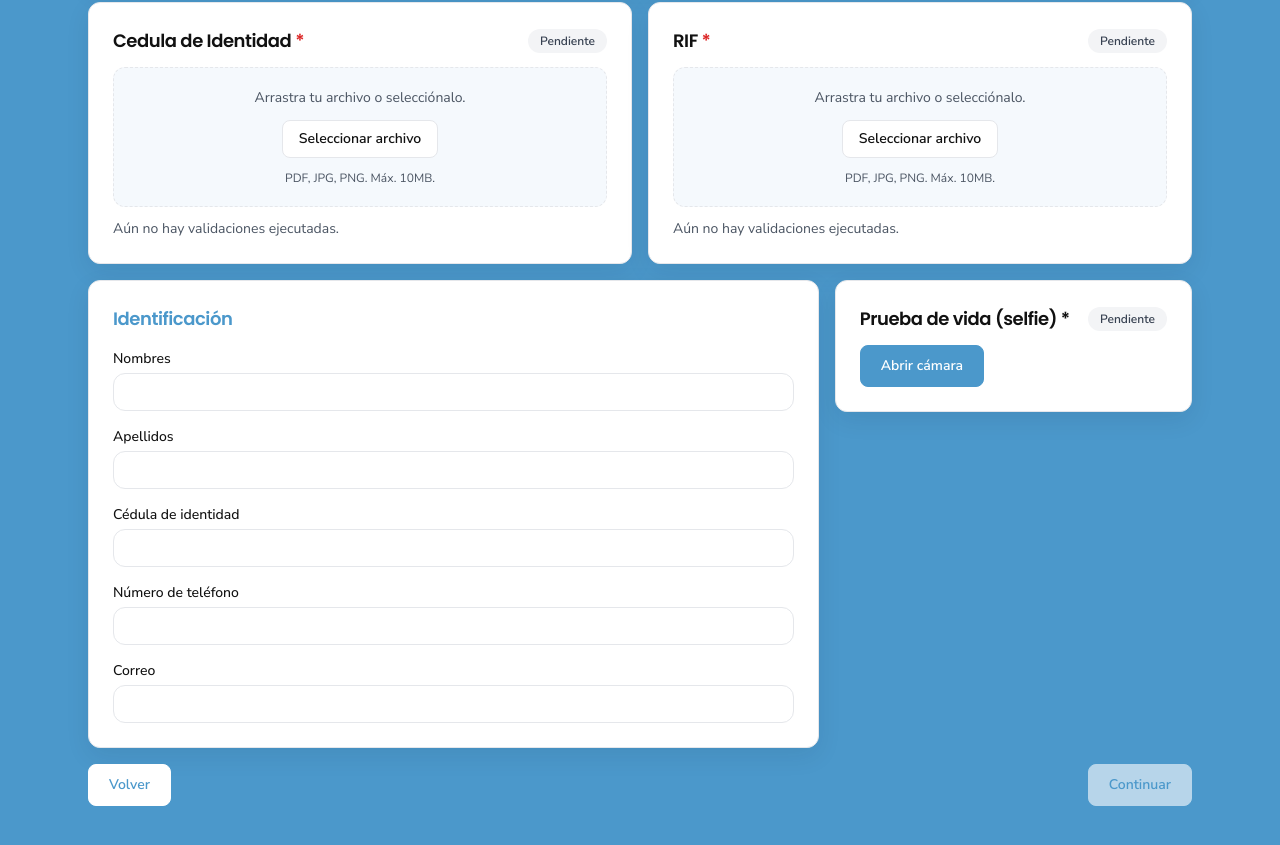
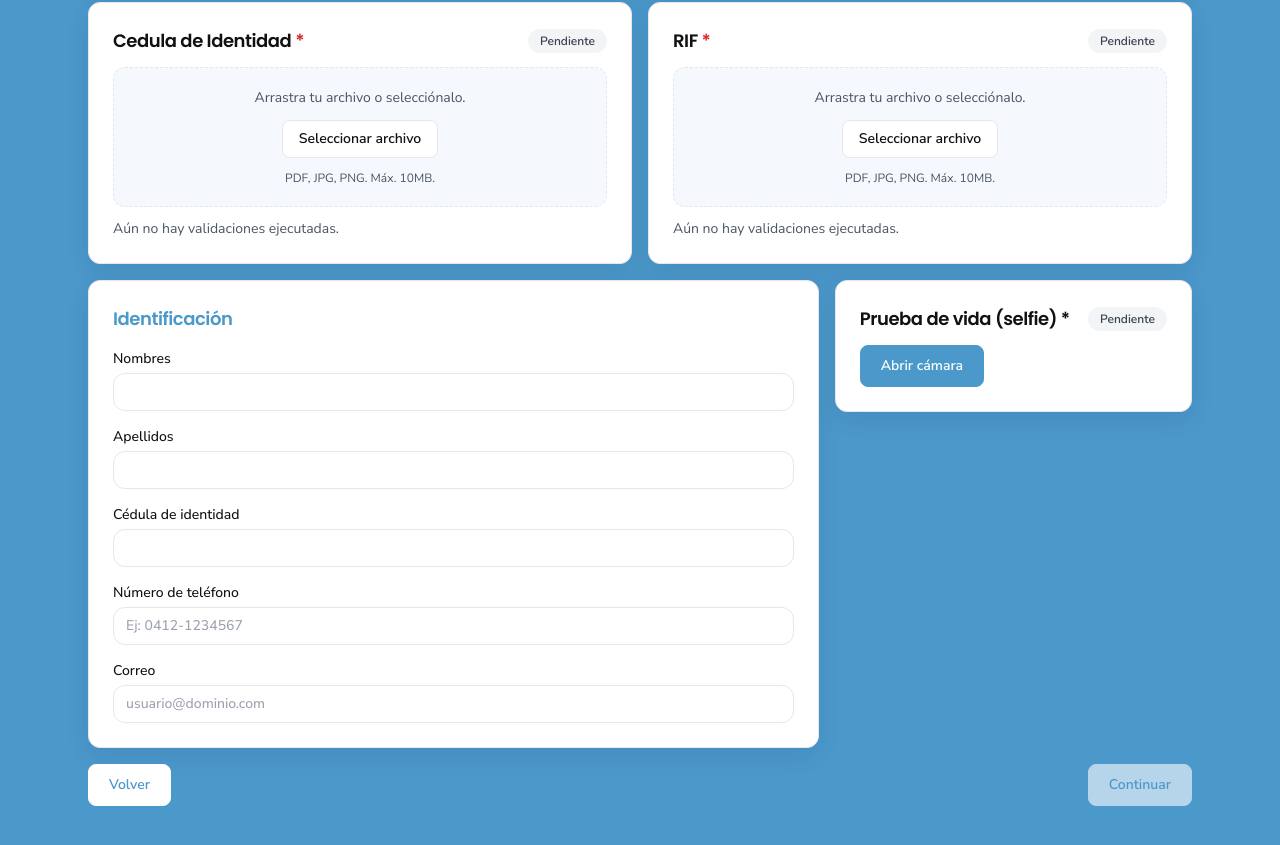
Before and after one commit to mlastra-dana/Portal_Ubi, a React (Vite) app: page /recaudos in a window 1280 px wide. Shown: the part 283-1128 px from the top of the page. Built offline with nearby package versions, Linux system fonts and the light colour scheme.

Commit message:
modified:   src/pages/Recaudos.tsx

```diff
--- a/src/pages/Recaudos.tsx
+++ b/src/pages/Recaudos.tsx
@@ -17,6 +17,15 @@ const hasImagesNoCoincide = (items: CommerceImageItem[]): boolean =>
   items.some((item) => item.analysis?.validationResult === 'NO COINCIDE');
 const hasUploaded = (items: UploadedDocumentResult[]): boolean => items.length > 0;
 const buildRegistro = (): string => `EXP-${Date.now().toString().slice(-8)}`;
+const PHONE_EXAMPLE = '0412-1234567 o +58 412-1234567';
+const isValidEmail = (value: string): boolean => /^[^\s@]+@[^\s@]+\.[^\s@]{2,}$/.test(value.trim());
+const isValidVenezuelanPhone = (value: string): boolean => {
+  const digits = value.replace(/\D/g, '');
+  const mobileCodes = new Set(['412', '414', '416', '424', '426']);
+  if (digits.startsWith('58') && digits.length === 12) return mobileCodes.has(digits.slice(2, 5));
+  if (digits.startsWith('0') && digits.length === 11) return mobileCodes.has(digits.slice(1, 4));
+  return false;
+};
 const splitFullName = (value: string): { nombres: string; apellidos: string } => {
   const clean = value.trim().replace(/\s+/g, ' ');
   if (!clean) return { nombres: '', apellidos: '' };
@@ -108,9 +117,20 @@ export default function Recaudos() {
     setRepCedula(cedulaNumero ?? '');
   }, [juridicaRepresentantes]);
 
+  const naturalPhoneInvalid = useMemo(() => naturalTelefono.trim() !== '' && !isValidVenezuelanPhone(naturalTelefono), [naturalTelefono]);
+  const naturalEmailInvalid = useMemo(() => naturalCorreo.trim() !== '' && !isValidEmail(naturalCorreo), [naturalCorreo]);
   const naturalDataReady = useMemo(
-    () => Boolean(naturalNombres.trim() && naturalApellidos.trim() && naturalCedulaId.trim() && naturalTelefono.trim() && naturalCorreo.trim()),
-    [naturalApellidos, naturalCedulaId, naturalCorreo, naturalNombres, naturalTelefono]
+    () =>
+      Boolean(
+        naturalNombres.trim() &&
+          naturalApellidos.trim() &&
+          naturalCedulaId.trim() &&
+          naturalTelefono.trim() &&
+          naturalCorreo.trim() &&
+          !naturalPhoneInvalid &&
+          !naturalEmailInvalid
+      ),
+    [naturalApellidos, naturalCedulaId, naturalCorreo, naturalEmailInvalid, naturalNombres, naturalPhoneInvalid, naturalTelefono]
   );
 
   const naturalStep1Ready = useMemo(
@@ -123,6 +143,8 @@ export default function Recaudos() {
     [naturalHasNoCoincide, naturalImages]
   );
 
+  const repPhoneInvalid = useMemo(() => repTelefono.trim() !== '' && !isValidVenezuelanPhone(repTelefono), [repTelefono]);
+  const repEmailInvalid = useMemo(() => repCorreo.trim() !== '' && !isValidEmail(repCorreo), [repCorreo]);
   const juridicaDataReady = useMemo(
     () =>
       Boolean(
@@ -132,9 +154,11 @@ export default function Recaudos() {
           repApellidos.trim() &&
           repCedula.trim() &&
           repTelefono.trim() &&
-          repCorreo.trim()
+          repCorreo.trim() &&
+          !repPhoneInvalid &&
+          !repEmailInvalid
       ),
-    [juridicaRazonSocial, juridicaRifEmpresa, repApellidos, repCedula, repCorreo, repNombres, repTelefono]
+    [juridicaRazonSocial, juridicaRifEmpresa, repApellidos, repCedula, repCorreo, repEmailInvalid, repNombres, repPhoneInvalid, repTelefono]
   );
 
   const juridicaStep1Ready = useMemo(
@@ -161,8 +185,8 @@ export default function Recaudos() {
     nombres: !naturalNombres.trim(),
     apellidos: !naturalApellidos.trim(),
     cedulaId: !naturalCedulaId.trim(),
-    telefono: !naturalTelefono.trim(),
-    correo: !naturalCorreo.trim()
+    telefono: !naturalTelefono.trim() || naturalPhoneInvalid,
+    correo: !naturalCorreo.trim() || naturalEmailInvalid
   };
   const naturalMissingFieldsStep1: string[] = [
     ...(naturalMissing.cedula ? ['Cédula de identidad'] : []),
@@ -171,8 +195,8 @@ export default function Recaudos() {
     ...(naturalMissing.nombres ? ['Nombres'] : []),
     ...(naturalMissing.apellidos ? ['Apellidos'] : []),
     ...(naturalMissing.cedulaId ? ['Cédula de identidad (número)'] : []),
-    ...(naturalMissing.telefono ? ['Número de teléfono'] : []),
-    ...(naturalMissing.correo ? ['Correo'] : [])
+    ...(naturalMissing.telefono ? [`Número de teléfono (formato VE: ${PHONE_EXAMPLE})`] : []),
+    ...(naturalMissing.correo ? ['Correo (formato válido: usuario@dominio.com)'] : [])
   ];
   const naturalMissingFieldsStep2: string[] = [
     ...(!isImagesComplete(naturalImages) ? ['Imágenes del comercio (faltan adjuntos)'] : []),
@@ -191,8 +215,8 @@ export default function Recaudos() {
     repNombres: !repNombres.trim(),
     repApellidos: !repApellidos.trim(),
     repCedula: !repCedula.trim(),
-    repTelefono: !repTelefono.trim(),
-    repCorreo: !repCorreo.trim()
+    repTelefono: !repTelefono.trim() || repPhoneInvalid,
+    repCorreo: !repCorreo.trim() || repEmailInvalid
   };
   const juridicaMissingFieldsStep1: string[] = [
     ...(juridicaMissing.rif ? ['RIF'] : []),
@@ -204,8 +228,8 @@ export default function Recaudos() {
     ...(juridicaMissing.repNombres ? ['Nombres del representante'] : []),
     ...(juridicaMissing.repApellidos ? ['Apellidos del representante'] : []),
     ...(juridicaMissing.repCedula ? ['Cédula del representante (número)'] : []),
-    ...(juridicaMissing.repTelefono ? ['Número de teléfono del representante'] : []),
-    ...(juridicaMissing.repCorreo ? ['Correo del representante'] : [])
+    ...(juridicaMissing.repTelefono ? [`Número de teléfono del representante (formato VE: ${PHONE_EXAMPLE})`] : []),
+    ...(juridicaMissing.repCorreo ? ['Correo del representante (formato válido: usuario@dominio.com)'] : [])
   ];
   const juridicaMissingFieldsStep2: string[] = [
     ...(!isImagesComplete(juridicaImages) ? ['Imágenes del comercio (faltan adjuntos)'] : []),
@@ -382,8 +406,11 @@ export default function Recaudos() {
                   <label className="text-sm font-medium text-ubii-black">
                     Número de teléfono
                     <input
+                      type="tel"
+                      inputMode="tel"
+                      placeholder="Ej: 0412-1234567"
                       value={naturalTelefono}
-                      onChange={(event) => setNaturalTelefono(event.target.value)}
+                      onChange={(event) => setNaturalTelefono(event.target.value.replace(/[^\d+\s()-]/g, ''))}
                       className={`mt-1 w-full rounded-xl border bg-white px-3 py-2 text-sm text-ubii-black ${
                         naturalStep1Tried && naturalMissing.telefono ? missingInputClass : 'border-ubii-border'
                       }`}
@@ -393,12 +420,17 @@ export default function Recaudos() {
                     Correo
                     <input
                       type="email"
+                      inputMode="email"
+                      placeholder="usuario@dominio.com"
                       value={naturalCorreo}
                       onChange={(event) => setNaturalCorreo(event.target.value)}
                       className={`mt-1 w-full rounded-xl border bg-white px-3 py-2 text-sm text-ubii-black ${
                         naturalStep1Tried && naturalMissing.correo ? missingInputClass : 'border-ubii-border'
                       }`}
                     />
+                    {naturalStep1Tried && naturalEmailInvalid ? (
+                      <span className="mt-1 block text-xs text-red-600">Ingresa un correo válido. Ejemplo: usuario@dominio.com</span>
+                    ) : null}
                   </label>
                 </div>
               </section>
@@ -575,8 +607,11 @@ export default function Recaudos() {
                     <label className="text-sm font-medium text-ubii-black">
                       Número de teléfono
                       <input
+                        type="tel"
+                        inputMode="tel"
+                        placeholder="Ej: 0412-1234567"
                         value={repTelefono}
-                        onChange={(event) => setRepTelefono(event.target.value)}
+                        onChange={(event) => setRepTelefono(event.target.value.replace(/[^\d+\s()-]/g, ''))}
                         className={`mt-1 w-full rounded-xl border bg-white px-3 py-2 text-sm text-ubii-black ${
                           juridicaStep1Tried && juridicaMissing.repTelefono ? missingInputClass : 'border-ubii-border'
                         }`}
@@ -586,12 +621,17 @@ export default function Recaudos() {
                       Correo
                       <input
                         type="email"
+                        inputMode="email"
+                        placeholder="usuario@dominio.com"
                         value={repCorreo}
                         onChange={(event) => setRepCorreo(event.target.value)}
                         className={`mt-1 w-full rounded-xl border bg-white px-3 py-2 text-sm text-ubii-black ${
                           juridicaStep1Tried && juridicaMissing.repCorreo ? missingInputClass : 'border-ubii-border'
                         }`}
                       />
+                      {juridicaStep1Tried && repEmailInvalid ? (
+                        <span className="mt-1 block text-xs text-red-600">Ingresa un correo válido. Ejemplo: usuario@dominio.com</span>
+                      ) : null}
                     </label>
                   </div>
                 </section>
```
